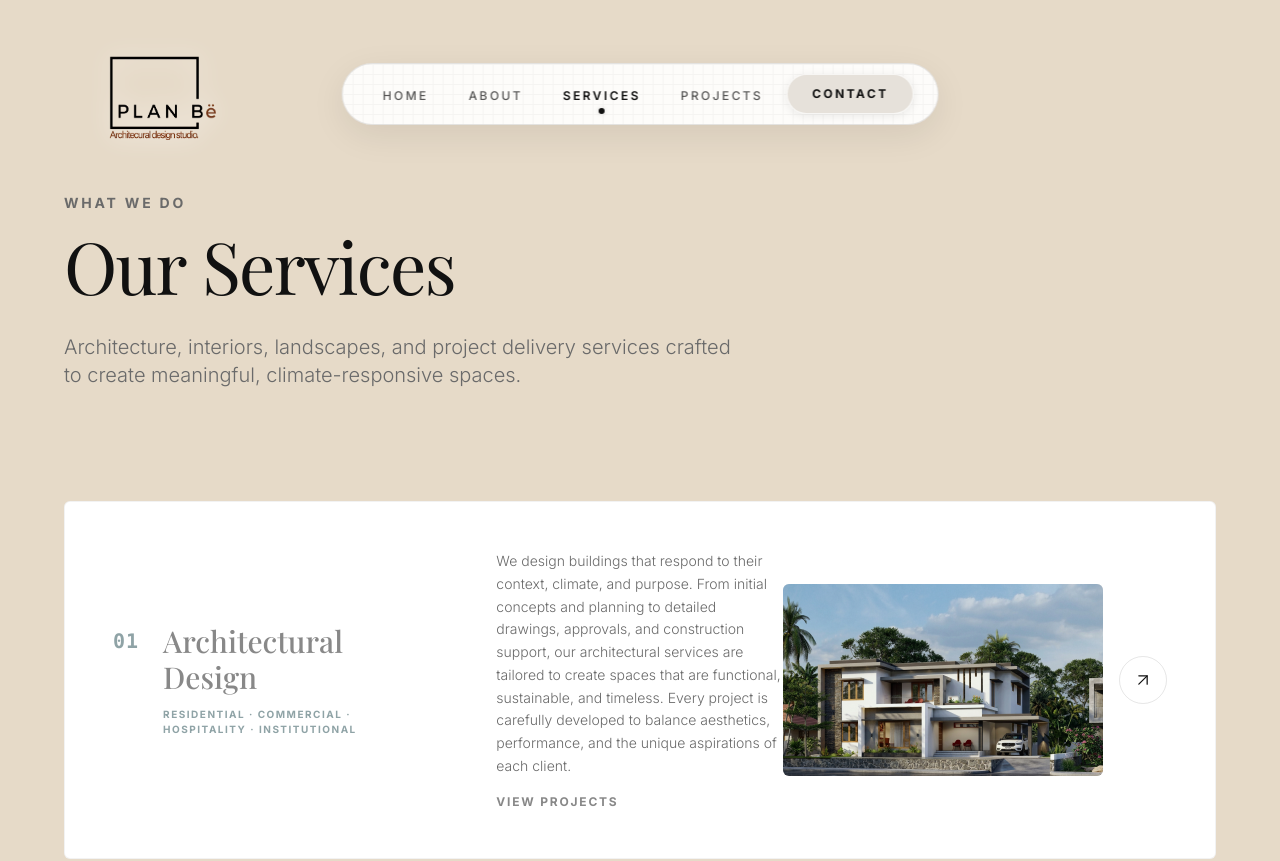
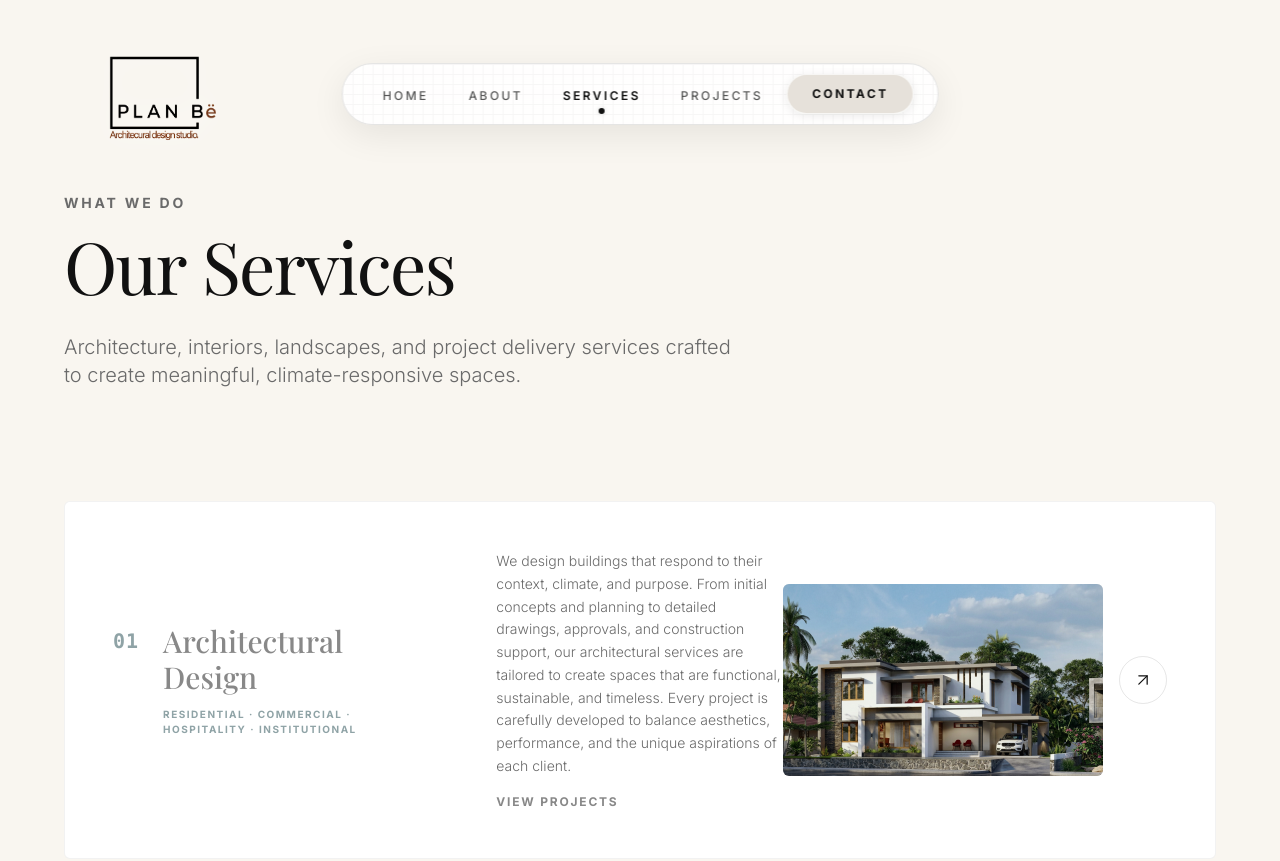
Before and after one commit to ahal0309/planbe20, a Next.js app: page /services in a window 1280 px wide. Shown: the top 861 px of the page. Built offline with nearby package versions, Linux system fonts and the light colour scheme; a web font is replaced by a local one.

Commit message:
style: update about and services page background to warm white cream (#F9F6F0)

```diff
--- a/src/app/about/page.tsx
+++ b/src/app/about/page.tsx
@@ -70,7 +70,7 @@ export default function AboutPage() {
   ];
 
   return (
-    <main className="min-h-screen bg-[#E6DAC8] w-full font-sans text-[#111111] overflow-hidden pt-32 pb-24 px-6 md:px-margin-desktop">
+    <main className="min-h-screen bg-[#F9F6F0] w-full font-sans text-[#111111] overflow-hidden pt-32 pb-24 px-6 md:px-margin-desktop">
       {/* 1. Hero Section */}
       <div className="max-w-[1400px] mx-auto flex flex-col pt-12 md:pt-16 mb-16 md:mb-24">
         <motion.div initial="hidden" animate="visible" variants={fadeUp} className="max-w-4xl">
--- a/src/app/services/page.tsx
+++ b/src/app/services/page.tsx
@@ -61,7 +61,7 @@ export default function ServicesPage() {
   ];
 
   return (
-    <main className="min-h-screen bg-[#E6DAC8] w-full font-sans text-[#111111] overflow-hidden pt-32 pb-24 px-6 md:px-margin-desktop">
+    <main className="min-h-screen bg-[#F9F6F0] w-full font-sans text-[#111111] overflow-hidden pt-32 pb-24 px-6 md:px-margin-desktop">
       <div className="max-w-[1400px] mx-auto flex flex-col pt-12 md:pt-16">
         {/* Header Section */}
         <div className="mb-20 md:mb-28 max-w-4xl">
```
